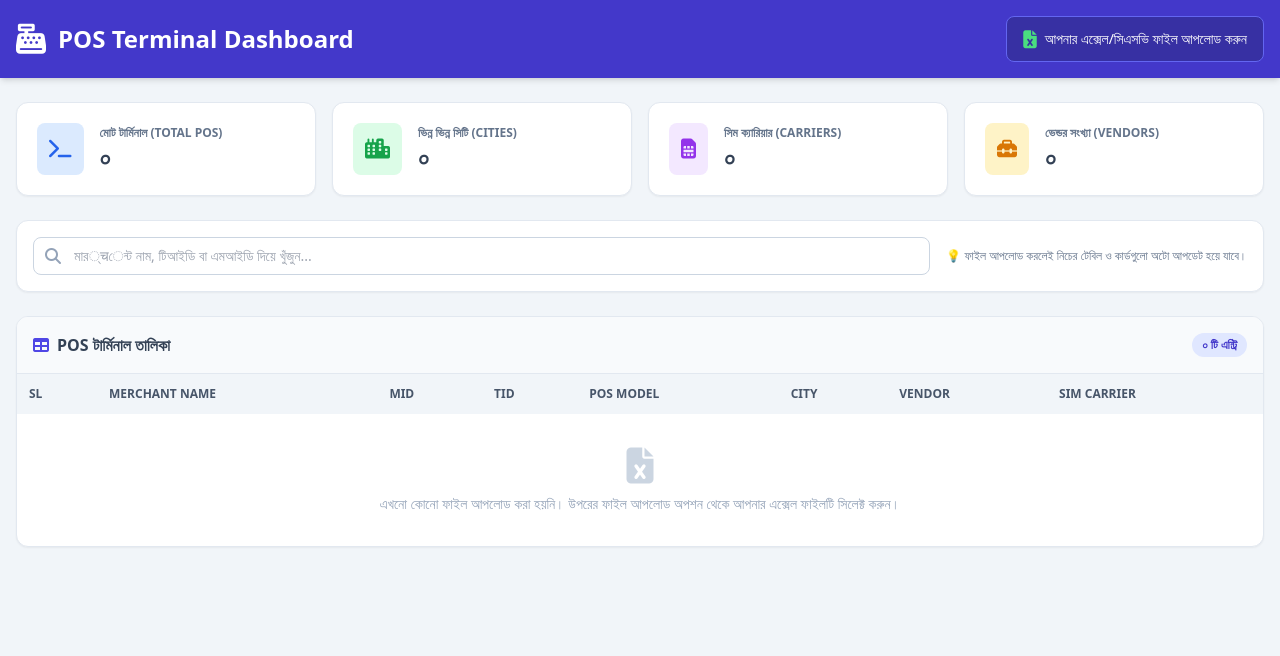
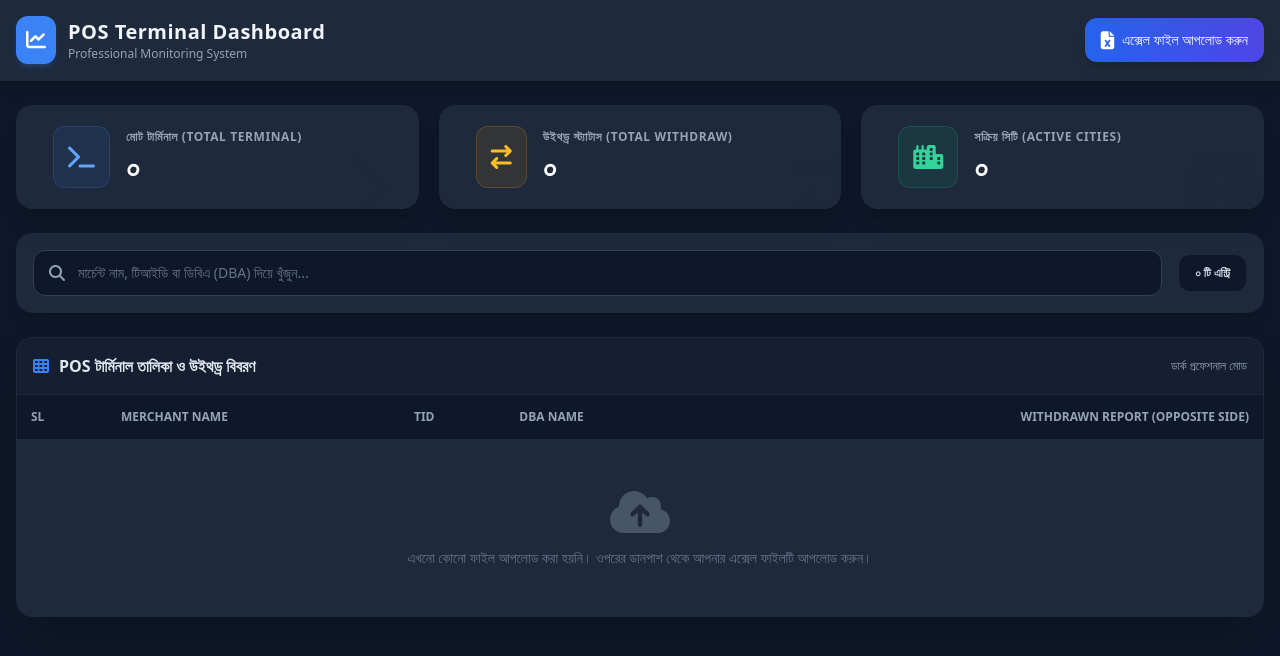
Before and after one commit to rakibahian1-sudo/City-Dashboard, a plain HTML site: page index.html in a window 1280 px wide. Drawn offline with nearby package versions, Linux system fonts and the light colour scheme.

Commit message:
Add files via upload

```diff
--- a/index.html
+++ b/index.html
@@ -1,32 +1,57 @@
 <!DOCTYPE html>
-<html lang="bn">
+<html lang="bn" class="dark">
 <head>
     <meta charset="UTF-8">
     <meta name="viewport" content="width=device-width, initial-scale=1.0">
-    <title>POS Terminal Management Dashboard</title>
-    <!-- Tailwind CSS for modern styling -->
+    <title>POS Terminal Professional Dashboard</title>
+    <!-- Tailwind CSS with Dark Theme Config -->
     <script src="https://cdn.tailwindcss.com"></script>
-    <!-- SheetJS to read Excel/CSV files directly -->
+    <script>
+        tailwind.config = {
+            darkMode: 'class',
+            theme: {
+                extend: {
+                    colors: {
+                        darkBg: '#0f172a',
+                        cardBg: '#1e293b',
+                        accentBlue: '#3b82f6',
+                    }
+                }
+            }
+        }
+    </script>
+    <!-- SheetJS to read Excel/CSV files -->
     <script src="https://cdnjs.cloudflare.com/ajax/libs/xlsx/0.18.5/xlsx.full.min.js"></script>
-    <!-- FontAwesome for Icons -->
+    <!-- FontAwesome Icons -->
     <link rel="stylesheet" href="https://cdnjs.cloudflare.com/ajax/libs/font-awesome/6.4.0/css/all.min.css">
 </head>
-<body class="bg-slate-100 font-sans text-slate-800">
+<body class="bg-darkBg text-slate-100 font-sans min-h-screen">
 
     <!-- Top Navigation Bar -->
-    <header class="bg-indigo-700 text-white shadow-md">
-        <div class="max-w-7xl mx-auto px-4 py-4 flex flex-col sm:flex-row justify-between items-center gap-4">
+    <header class="bg-cardBg border-b border-slate-800 shadow-lg sticky top-0 z-50">
+        <div class="max-w-7xl mx-auto px-4 py-4 flex flex-col md:flex-row justify-between items-center gap-4">
             <div class="flex items-center space-x-3">
-                <i class="fa-solid fa-cash-register text-3xl"></i>
-                <h1 class="text-2xl font-bold">POS Terminal Dashboard</h1>
+                <div class="bg-accentBlue p-2.5 rounded-xl text-white shadow-md shadow-blue-500/20">
+                    <i class="fa-solid fa-chart-line text-xl"></i>
+                </div>
+                <div>
+                    <h1 class="text-xl font-bold tracking-wide">POS Terminal Dashboard</h1>
+                    <p class="text-xs text-slate-400">Professional Monitoring System</p>
+                </div>
             </div>
-            <!-- File Upload Input -->
-            <div class="flex items-center bg-indigo-800 px-4 py-2 rounded-lg border border-indigo-500">
-                <label for="excelFile" class="cursor-pointer flex items-center space-x-2 text-sm font-medium">
-                    <i class="fa-solid fa-file-excel text-green-400 text-lg"></i>
-                    <span>আপনার এক্সেল/সিএসভি ফাইল আপলোড করুন</span>
-                </label>
-                <input type="file" id="excelFile" accept=".xlsx, .xls, .csv" class="hidden" onchange="handleFileUpload(event)">
+
+            <!-- Realtime Upload Area & Clock -->
+            <div class="flex flex-col sm:flex-row items-center gap-3">
+                <div id="uploadInfo" class="text-xs text-slate-400 bg-slate-900/80 px-3 py-2 rounded-lg border border-slate-800 hidden">
+                    <i class="fa-regular fa-clock text-blue-400 mr-1"></i> আপলোড সময়: <span id="uploadTimestamp" class="text-slate-200 font-semibold"></span>
+                </div>
+                <div class="bg-gradient-to-r from-blue-600 to-indigo-600 hover:from-blue-500 hover:to-indigo-500 text-white px-4 py-2 rounded-xl shadow-lg cursor-pointer transition-all flex items-center space-x-2 text-sm font-medium">
+                    <label for="excelFile" class="cursor-pointer flex items-center space-x-2">
+                        <i class="fa-solid fa-file-excel text-lg"></i>
+                        <span>এক্সেল ফাইল আপলোড করুন</span>
+                    </label>
+                    <input type="file" id="excelFile" accept=".xlsx, .xls, .csv" class="hidden" onchange="handleFileUpload(event)">
+                </div>
             </div>
         </div>
     </header>
@@ -35,75 +60,75 @@
     <main class="max-w-7xl mx-auto px-4 py-6 space-y-6">
 
         <!-- Summary Statistics Cards -->
-        <div class="grid grid-cols-1 sm:grid-cols-2 lg:grid-cols-4 gap-4">
-            <div class="bg-white p-5 rounded-xl shadow-sm border border-slate-200 flex items-center space-x-4">
-                <div class="bg-blue-100 text-blue-600 p-3 rounded-lg text-xl"><i class="fa-solid fa-terminal"></i></div>
+        <div class="grid grid-cols-1 sm:grid-cols-2 lg:grid-cols-3 gap-5">
+            <!-- Total Terminal -->
+            <div class="bg-cardBg p-5 rounded-2xl border border-slate-800 shadow-xl flex items-center space-x-4 relative overflow-hidden">
+                <div class="absolute -right-4 -bottom-4 text-slate-800/40 text-7xl"><i class="fa-solid fa-terminal"></i></div>
+                <div class="bg-blue-500/10 text-blue-400 p-3.5 rounded-xl text-2xl border border-blue-500/20"><i class="fa-solid fa-terminal"></i></div>
                 <div>
-                    <p class="text-xs text-slate-500 uppercase font-semibold">মোট টার্মিনাল (Total POS)</p>
-                    <h3 id="totalPOS" class="text-2xl font-bold text-slate-700">০</h3>
+                    <p class="text-xs text-slate-400 uppercase tracking-wider font-semibold">মোট টার্মিনাল (Total Terminal)</p>
+                    <h3 id="totalPOS" class="text-3xl font-extrabold text-white mt-1">০</h3>
                 </div>
             </div>
-            <div class="bg-white p-5 rounded-xl shadow-sm border border-slate-200 flex items-center space-x-4">
-                <div class="bg-green-100 text-green-600 p-3 rounded-lg text-xl"><i class="fa-solid fa-city"></i></div>
+
+            <!-- Total Withdraw -->
+            <div class="bg-cardBg p-5 rounded-2xl border border-slate-800 shadow-xl flex items-center space-x-4 relative overflow-hidden">
+                <div class="absolute -right-4 -bottom-4 text-slate-800/40 text-7xl"><i class="fa-solid fa-arrow-right-arrow-left"></i></div>
+                <div class="bg-amber-500/10 text-amber-400 p-3.5 rounded-xl text-2xl border border-amber-500/20"><i class="fa-solid fa-arrow-right-arrow-left"></i></div>
                 <div>
-                    <p class="text-xs text-slate-500 uppercase font-semibold">ভিন্ন ভিন্ন সিটি (Cities)</p>
-                    <h3 id="totalCity" class="text-2xl font-bold text-slate-700">০</h3>
+                    <p class="text-xs text-slate-400 uppercase tracking-wider font-semibold">উইথড্র স্ট্যাটাস (Total Withdraw)</p>
+                    <h3 id="totalWithdraw" class="text-3xl font-extrabold text-white mt-1">০</h3>
                 </div>
             </div>
-            <div class="bg-white p-5 rounded-xl shadow-sm border border-slate-200 flex items-center space-x-4">
-                <div class="bg-purple-100 text-purple-600 p-3 rounded-lg text-xl"><i class="fa-solid fa-sim-card"></i></div>
+
+            <!-- Total Cities/Active -->
+            <div class="bg-cardBg p-5 rounded-2xl border border-slate-800 shadow-xl flex items-center space-x-4 relative overflow-hidden">
+                <div class="absolute -right-4 -bottom-4 text-slate-800/40 text-7xl"><i class="fa-solid fa-city"></i></div>
+                <div class="bg-emerald-500/10 text-emerald-400 p-3.5 rounded-xl text-2xl border border-emerald-500/20"><i class="fa-solid fa-city"></i></div>
                 <div>
-                    <p class="text-xs text-slate-500 uppercase font-semibold">সিম ক্যারিয়ার (Carriers)</p>
-                    <h3 id="totalCarriers" class="text-2xl font-bold text-slate-700">০</h3>
-                </div>
-            </div>
-            <div class="bg-white p-5 rounded-xl shadow-sm border border-slate-200 flex items-center space-x-4">
-                <div class="bg-amber-100 text-amber-600 p-3 rounded-lg text-xl"><i class="fa-solid fa-toolbox"></i></div>
-                <div>
-                    <p class="text-xs text-slate-500 uppercase font-semibold">ভেন্ডর সংখ্যা (Vendors)</p>
-                    <h3 id="totalVendor" class="text-2xl font-bold text-slate-700">০</h3>
+                    <p class="text-xs text-slate-400 uppercase tracking-wider font-semibold">সক্রিয় সিটি (Active Cities)</p>
+                    <h3 id="totalCity" class="text-3xl font-extrabold text-white mt-1">০</h3>
                 </div>
             </div>
         </div>
 
-        <!-- Search and Filter Bar -->
-        <div class="bg-white p-4 rounded-xl shadow-sm border border-slate-200 flex flex-col sm:flex-row justify-between gap-4">
-            <div class="relative flex-1">
-                <span class="absolute inset-y-0 left-0 flex items-center pl-3 text-slate-400">
+        <!-- Search Bar -->
+        <div class="bg-cardBg p-4 rounded-2xl border border-slate-800 shadow-lg flex flex-col md:flex-row justify-between items-center gap-4">
+            <div class="relative w-full">
+                <span class="absolute inset-y-0 left-0 flex items-center pl-4 text-slate-400">
                     <i class="fa-solid fa-search"></i>
                 </span>
-                <input type="text" id="searchInput" onkeyup="filterTable()" placeholder="মার्चেন্ট নাম, টিআইডি বা এমআইডি দিয়ে খুঁজুন..." class="w-full pl-10 pr-4 py-2 border border-slate-300 rounded-lg focus:outline-none focus:ring-2 focus:ring-indigo-500 text-sm">
+                <input type="text" id="searchInput" onkeyup="filterTable()" placeholder="মার্চেন্ট নাম, টিআইডি বা ডিবিএ (DBA) দিয়ে খুঁজুন..." class="w-full pl-11 pr-4 py-3 bg-slate-900 border border-slate-700 rounded-xl focus:outline-none focus:border-blue-500 text-sm text-slate-200 placeholder-slate-500 transition-all">
             </div>
-            <div class="text-xs text-slate-500 flex items-center">
-                <span>💡 ফাইল আপলোড করলেই নিচের টেবিল ও কার্ডগুলো অটো আপডেট হয়ে যাবে।</span>
+            <div id="rowCount" class="text-xs font-semibold bg-slate-900 text-slate-300 px-4 py-2.5 rounded-xl border border-slate-800 whitespace-nowrap">
+                ০ টি এন্ট্রি
             </div>
         </div>
 
         <!-- Data Table Section -->
-        <div class="bg-white rounded-xl shadow-sm border border-slate-200 overflow-hidden">
-            <div class="p-4 border-b border-slate-200 bg-slate-50 flex justify-between items-center">
-                <h3 class="font-bold text-slate-700"><i class="fa-solid fa-table mr-2 text-indigo-600"></i>POS টার্মিনাল তালিকা</h3>
-                <span id="rowCount" class="text-xs bg-indigo-100 text-indigo-700 px-2.5 py-1 rounded-full font-semibold">০ টি এন্ট্রি</span>
+        <div class="bg-cardBg rounded-2xl border border-slate-800 shadow-2xl overflow-hidden">
+            <div class="p-4 border-b border-slate-800 bg-slate-900/50 flex justify-between items-center">
+                <h3 class="font-bold text-slate-200 flex items-center text-sm md:text-base">
+                    <i class="fa-solid fa-table-cells mr-2.5 text-blue-500"></i>POS টার্মিনাল তালিকা ও উইথড্র বিবরণ
+                </h3>
+                <span class="text-xs text-slate-400">ডার্ক প্রফেশনাল মোড</span>
             </div>
-            <div class="overflow-x-auto max-h-[500px]">
+            <div class="overflow-x-auto max-h-[550px] scrollbar-thin scrollbar-thumb-slate-700">
                 <table id="posTable" class="w-full text-left border-collapse text-sm">
-                    <thead class="bg-slate-100 text-slate-600 uppercase text-xs sticky top-0">
+                    <thead class="bg-slate-900 text-slate-400 uppercase text-xs sticky top-0 z-10 border-b border-slate-800">
                         <tr>
-                            <th class="p-3">SL</th>
-                            <th class="p-3">Merchant Name</th>
-                            <th class="p-3">MID</th>
-                            <th class="p-3">TID</th>
-                            <th class="p-3">POS Model</th>
-                            <th class="p-3">City</th>
-                            <th class="p-3">Vendor</th>
-                            <th class="p-3">SIM Carrier</th>
+                            <th class="p-3.5">SL</th>
+                            <th class="p-3.5">Merchant Name</th>
+                            <th class="p-3.5">TID</th>
+                            <th class="p-3.5">DBA Name</th>
+                            <th class="p-3.5 text-right">Withdrawn Report (Opposite Side)</th>
                         </tr>
                     </thead>
-                    <tbody id="tableBody" class="divide-y divide-slate-200">
+                    <tbody id="tableBody" class="divide-y divide-slate-800/60">
                         <tr>
-                            <td colspan="8" class="p-8 text-center text-slate-400">
-                                <i class="fa-solid fa-file-excel text-4xl mb-2 text-slate-300 block"></i>
-                                এখনো কোনো ফাইল আপলোড করা হয়নি। উপরের ফাইল আপলোড অপশন থেকে আপনার এক্সেল ফাইলটি সিলেক্ট করুন।
+                            <td colspan="5" class="p-12 text-center text-slate-500">
+                                <i class="fa-solid fa-cloud-arrow-up text-5xl mb-3 text-slate-600 block"></i>
+                                এখনো কোনো ফাইল আপলোড করা হয়নি। ওপরের ডানপাশ থেকে আপনার এক্সেল ফাইলটি আপলোড করুন।
                             </td>
                         </tr>
                     </tbody>
@@ -113,13 +138,19 @@
 
     </main>
 
-    <!-- JavaScript for Handling Excel & UI -->
+    <!-- JavaScript for Processing Excel & UI -->
     <script>
         let globalData = [];
 
         function handleFileUpload(e) {
             const file = e.target.files[0];
             if (!file) return;
+
+            // Show Realtime Upload Timestamp
+            const now = new Date();
+            const timeString = now.toLocaleDateString('bn-BD') + ' ' + now.toLocaleTimeString();
+            document.getElementById('uploadTimestamp').innerText = timeString;
+            document.getElementById('uploadInfo').classList.remove('hidden');
 
             const reader = new FileReader();
             reader.onload = function(e) {
@@ -128,9 +159,7 @@
                 const firstSheetName = workbook.SheetNames[0];
                 const worksheet = workbook.Sheets[firstSheetName];
 
-                // Convert excel data to JSON
                 globalData = XLSX.utils.sheet_to_json(worksheet);
-
                 updateDashboard(globalData);
             };
             reader.readAsArrayBuffer(file);
@@ -139,19 +168,19 @@
         function updateDashboard(data) {
             if (!data || data.length === 0) return;
 
-            // Update stats
+            // Update Statistics Cards
             document.getElementById('totalPOS').innerText = data.length;
+
+            const withdrawCount = data.filter(item => {
+                const w = item['WITHDRAWN REPORT'] || item['Withdrawn Report'];
+                return w && String(w).trim() !== '' && String(w).toUpperCase() !== 'NAN';
+            }).length;
+            document.getElementById('totalWithdraw').innerText = withdrawCount;
 
             const cities = new Set(data.map(item => item['CITY'] || item['City']).filter(Boolean));
             document.getElementById('totalCity').innerText = cities.size;
 
-            const carriers = new Set(data.map(item => item['SIM CARRIER '] || item['SIM CARRIER']).filter(Boolean));
-            document.getElementById('totalCarriers').innerText = carriers.size;
-
-            const vendors = new Set(data.map(item => item['VENDOR'] || item['Vendor']).filter(Boolean));
-            document.getElementById('totalVendor').innerText = vendors.size;
-
-            document.getElementById('rowCount').innerText = data.length + ' টি এন্ট্রি';
+            document.getElementById('rowCount').innerText = data.length + ' টি এন্ট্রি পাওয়া গেছে';
 
             renderTable(data);
         }
@@ -162,17 +191,25 @@
 
             data.forEach((row, index) => {
                 const tr = document.createElement('tr');
-                tr.className = 'hover:bg-slate-50 transition-colors';
+                tr.className = 'hover:bg-slate-800/40 transition-colors';
+
+                const merchant = row['MERCHANT NAME'] || '-';
+                const tid = row['TID'] || '-';
+                const dba = row['DBA NAME'] || '-';
+                const withdraw = row['WITHDRAWN REPORT'] || row['Withdrawn Report'] || 'Active / None';
+
+                const isWithdrawn = withdraw !== 'Active / None';
 
                 tr.innerHTML = `
-                    <td class="p-3">${row['SL.'] || (index + 1)}</td>
-                    <td class="p-3 font-semibold text-slate-700">${row['MERCHANT NAME'] || '-'}</td>
-                    <td class="p-3 text-slate-600">${row['MID '] || row['MID'] || '-'}</td>
-                    <td class="p-3 text-slate-600">${row['TID'] || '-'}</td>
-                    <td class="p-3"><span class="bg-slate-100 px-2 py-0.5 rounded text-xs font-medium">${row['POS MODEL'] || '-'}</span></td>
-                    <td class="p-3">${row['CITY'] || '-'}</td>
-                    <td class="p-3">${row['VENDOR'] || '-'}</td>
-                    <td class="p-3"><span class="bg-emerald-50 text-emerald-700 px-2 py-0.5 rounded text-xs font-semibold">${row['SIM CARRIER '] || row['SIM CARRIER'] || '-'}</span></td>
+                    <td class="p-3.5 text-slate-400">${row['SL.'] || (index + 1)}</td>
+                    <td class="p-3.5 font-semibold text-white">${merchant}</td>
+                    <td class="p-3.5 text-blue-400 font-mono">${tid}</td>
+                    <td class="p-3.5 text-slate-300">${dba}</td>
+                    <td class="p-3.5 text-right">
+                        <span class="px-2.5 py-1 rounded-full text-xs font-semibold ${isWithdrawn ? 'bg-amber-500/10 text-amber-400 border border-amber-500/20' : 'bg-emerald-500/10 text-emerald-400 border border-emerald-500/20'}">
+                            ${withdraw}
+                        </span>
+                    </td>
                 `;
                 tbody.appendChild(tr);
             });
@@ -182,9 +219,9 @@
             const query = document.getElementById('searchInput').value.toLowerCase();
             const filtered = globalData.filter(row => {
                 const merchant = String(row['MERCHANT NAME'] || '').toLowerCase();
-                const mid = String(row['MID '] || row['MID'] || '').toLowerCase();
                 const tid = String(row['TID'] || '').toLowerCase();
-                return merchant.includes(query) || mid.includes(query) || tid.includes(query);
+                const dba = String(row['DBA NAME'] || '').toLowerCase();
+                return merchant.includes(query) || tid.includes(query) || dba.includes(query);
             });
             renderTable(filtered);
             document.getElementById('rowCount').innerText = filtered.length + ' টি ফিল্টারড এন্ট্রি';
```
